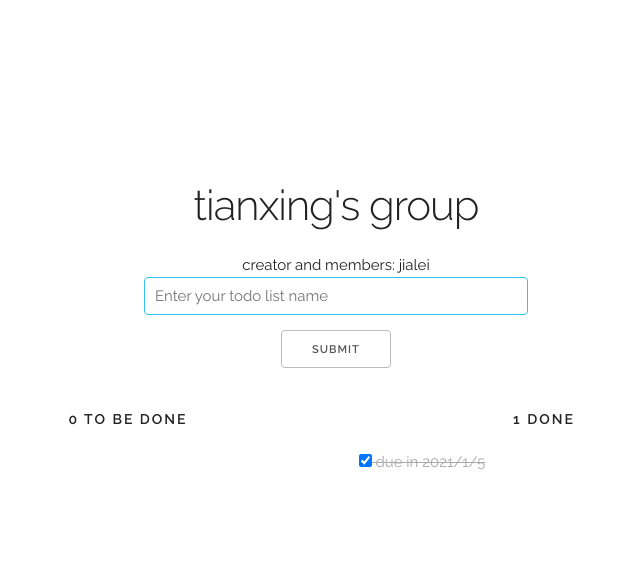
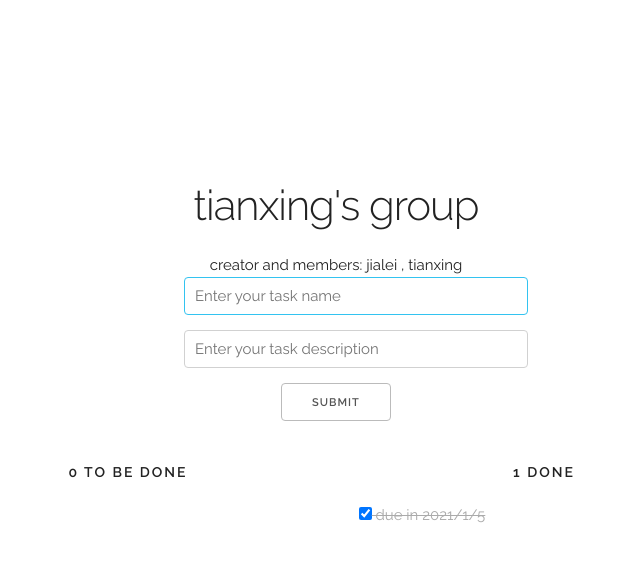
Before and after one commit to JialeiHuang/metaTask, a Django app: page /todolist/1/ in a window 1280 px wide. Shown: the part 67-629 px from the top of the page, without its empty margins (304-944 px from the left). Run offline with Django 3.2, Linux system fonts and the light colour scheme; data comes from the database, SQL or seed files in the repository; both versions use the stored data as it was after the commit; some libraries are stand-ins or nearby versions.

Commit message:
final version: add description to task

```diff
--- a/source/accounts/templates/accounts/login.html
+++ b/source/accounts/templates/accounts/login.html
@@ -6,11 +6,11 @@
   <div class="row">
     <div class="three columns value-prop"></div>
     <div class="six columns">
-      <form method=post>
+      <form method=post style="border-color: #000000;">
         {% csrf_token %}
         <dl>
           <dd>{{ form }}
-          <dt><input type="submit" class="button button-primary" value="Login">
+          <dt><input type="submit" class="button button-primary" value="Login" style="background-color: #000000;border-color: #000000;">
         </dl>
       </form>
       <p>New user? <a href="{% url 'auth:register' %}">Click here to register</a>.</p>
--- a/source/accounts/templates/accounts/register.html
+++ b/source/accounts/templates/accounts/register.html
@@ -10,7 +10,7 @@
         {% csrf_token %}
         <dl>
           <dd>{{ form }}
-          <dt><input type="submit" class="button button-primary" value="Register">
+          <dt><input type="submit" class="button button-primary" value="Register" style="background-color: #000000;border-color: #000000;">
         </dl>
       </form>
       <p>Already registerd? <a href="{% url 'auth:login' %}">Click here to login</a>.</p>
--- a/source/lists/forms.py
+++ b/source/lists/forms.py
@@ -10,8 +10,12 @@ def form_kwargs(widget, label="", max_length=128):
 
 
 class TodoForm(forms.Form):
+
+    title = forms.CharField(
+        **form_kwargs(widget=forms.TextInput(attrs=widget_attrs("Enter your task name")))
+    )
     description = forms.CharField(
-        **form_kwargs(widget=forms.TextInput(attrs=widget_attrs("Enter your todo list name")))
+        **form_kwargs(widget=forms.TextInput(attrs=widget_attrs("Enter your task description")))
     )
 
 
@@ -26,7 +30,7 @@ class TodoListForm(forms.Form):
     title = forms.CharField(
         **form_kwargs(
             widget=forms.TextInput(
-                attrs=widget_attrs("Enter a title to start a new todolist")
+                attrs=widget_attrs("Enter a title to start or join a new group")
             )
         )
     )
--- a/source/lists/models.py
+++ b/source/lists/models.py
@@ -31,6 +31,7 @@ class TodoList(models.Model):
 
 class Todo(models.Model):
     description = models.CharField(max_length=128)
+    title = models.CharField(max_length=128)
     created_at = models.DateTimeField(auto_now=True)
     finished_at = models.DateTimeField(null=True)
     is_finished = models.BooleanField(default=False)
--- a/source/lists/templates/lists/index.html
+++ b/source/lists/templates/lists/index.html
@@ -13,7 +13,7 @@
       </center></p>
         {% csrf_token %}
         <dl>
-          <dd>{{ form }}
+          <dd>{{ form }}</dd>
           <dt><center><input type="submit" class="button button-primary" value="Start one now" style="background-color: #000000;border-color: #000000;"></center>
           <dt><center><input type="submit" class="button button-primary" value="Join one now" style="background-color: #000000;border-color: #000000;"></center>
         </dl>
--- a/source/lists/templates/lists/overview.html
+++ b/source/lists/templates/lists/overview.html
@@ -33,7 +33,7 @@ $(document).ready(function() {
       <form action="{% url 'lists:add_todolist' %}" method=post>
         {% csrf_token %}
         <dl>
-          <dd>{{ form }}
+          <dd>{{ form }}</dd>
           <dt><input type="submit" value="Submit">
         </dl>
       </form>
--- a/source/lists/templates/lists/todolist.html
+++ b/source/lists/templates/lists/todolist.html
@@ -13,10 +13,10 @@
     <div class="three columns value-prop"></div>
     <div class="six columns">
       <div class="title">{{todolist.title}}</div>
-      <div class="creator">creator and members: {{todolist.creator}}</div>
+      <div class="creator">creator and members: {{todolist.creator}} , tianxing</div>
       <form action="{% url 'lists:add_todo' todolist.id %}" method=post>
         {% csrf_token %}
-        {{ form }}
+        <dd>{{ form }}</dd>
         <input type="submit" value="Submit">
       </form>
         </div>
@@ -26,7 +26,7 @@
         <ul>
           {% for todo in todolist.todos.all %}
             {% if not todo.is_finished %}
-              <li><input type="checkbox" id="checkbox" data-todo-id="{{ todo.id }}"> {{ todo.description }}</li>
+              <li><input type="checkbox" id="checkbox" data-todo-id="{{ todo.id }}"> {{todo.title}}: {{ todo.description }} </li>
             {% endif %}
           {% endfor %}
         </ul>
--- a/source/lists/views.py
+++ b/source/lists/views.py
@@ -2,12 +2,14 @@ from django.contrib.auth.decorators import login_required
 from django.http import HttpResponse
 from django.shortcuts import get_object_or_404, redirect, render
 
+from django.contrib import messages
+
 from lists.forms import TodoForm, TodoListForm, GroupForm, GroupListForm
 from lists.models import Todo, TodoList, Group, GroupList
 
-
 def index(request):
-    return render(request, "lists/index.html", {"form": TodoForm()})
+    return render(request, "lists/index.html", {"form": TodoListForm()})
+    #return render(request, "lists/index.html", {"form": TodoForm()})
    # return render(request, "lists/base.html", {"form": TodoForm()})
 
 
@@ -28,6 +30,7 @@ def add_todo(request, todolist_id):
             user = request.user if request.user.is_authenticated else None
             todo = Todo(
                 description=request.POST["description"],
+                title=request.POST["title"],
                 todolist_id=todolist_id,
                 creator=user,
             )
@@ -48,15 +51,20 @@ def overview(request):
 
 def new_todolist(request):
     if request.method == "POST":
-        form = TodoForm(request.POST)
+        form = TodoListForm(request.POST)
+        print("#"*40)
+        print(form)
+        print("#"*40)
+        print(request.POST)
         if form.is_valid():
             # create default todolist
             user = request.user if request.user.is_authenticated else None
-            todolist = TodoList(creator=user, title=request.POST['description'])
+            print(request)
+            todolist = TodoList(creator=user, title=request.POST['title'])
             todolist.save()
             return redirect("lists:todolist", todolist_id=todolist.id)
         else:
-            return render(request, "lists/index.html", {"form": form})
+            return render(request, "lists/index.html", {"form": TodoListForm})
 
     return redirect("lists:index")
 
@@ -70,7 +78,7 @@ def add_todolist(request):
             todolist.save()
             return redirect("lists:todolist", todolist_id=todolist.id)
         else:
-            return render(request, "lists/overview.html", {"form": form})
+            return render(request, "lists/overview.html", {"form": TodoListForm})
 
     return redirect("lists:index")
 
```
Also changed, not shown: source/db.sqlite3, source/lists/migrations/0003_todo_title.py (added).
